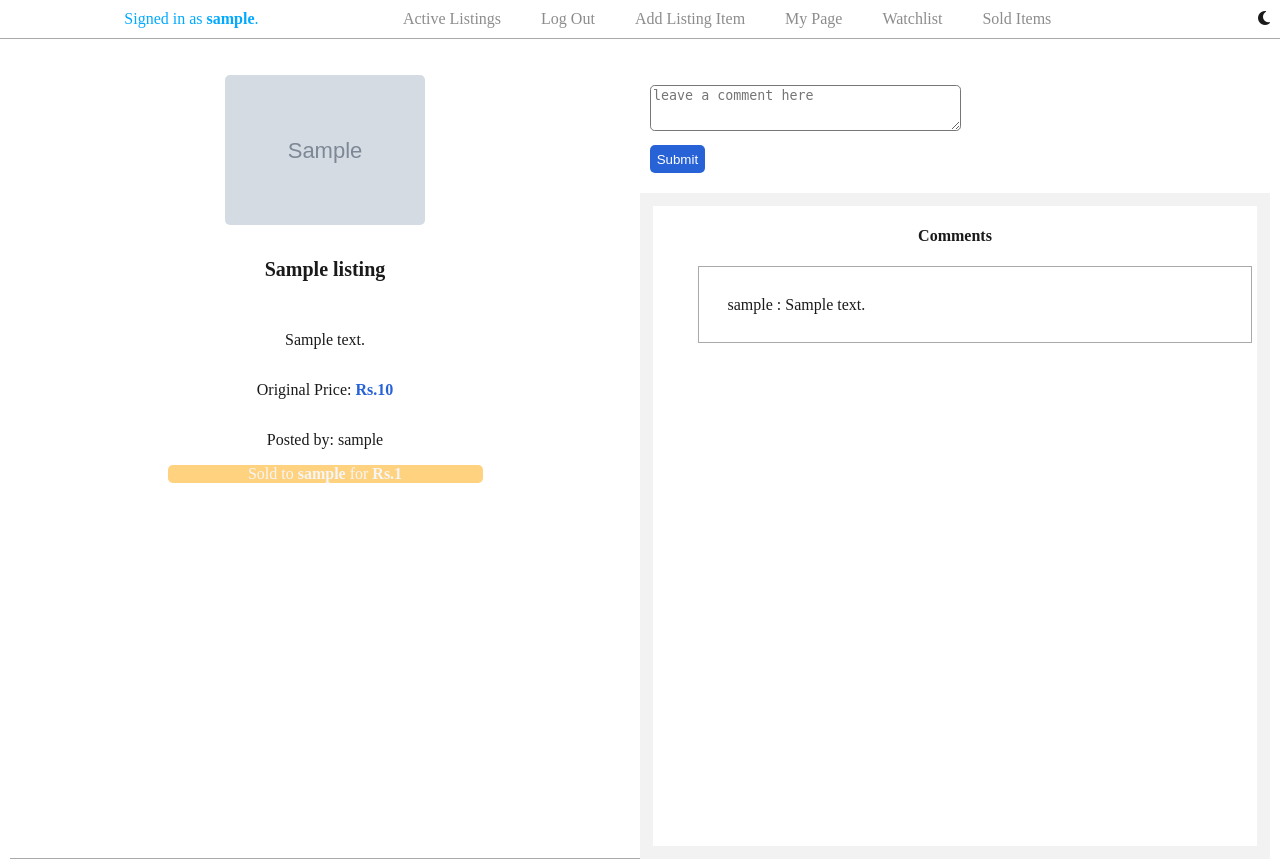
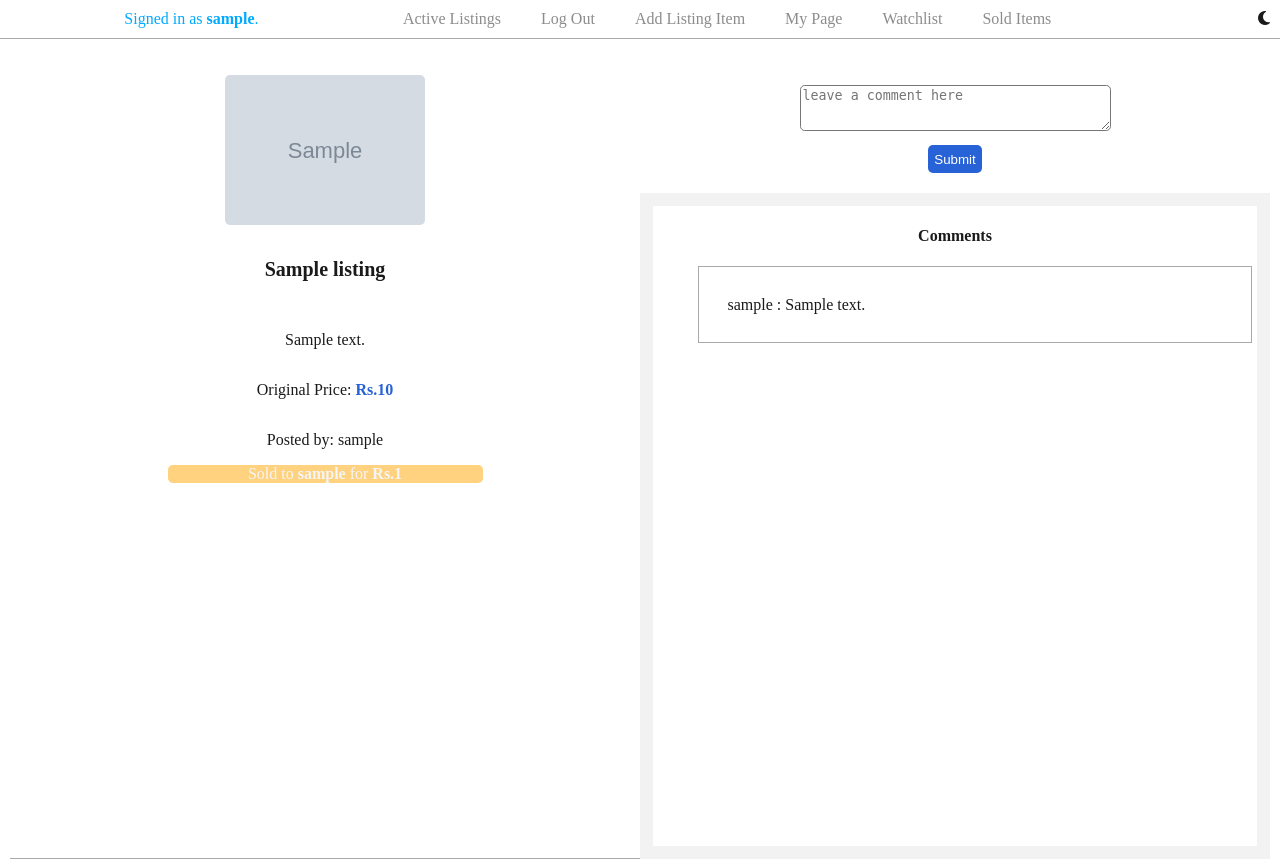
Before and after one commit to KarthiAKPS/Auction-website-clone, a Django app: page /sell/1 in a window 1280 px wide. Run offline with Django 3.2, Linux system fonts and the light colour scheme; a user stored in the database is signed in; tables that the repository leaves empty hold one stand-in row (values such as "Sample post"); grey boxes marked "Sample" are stand-in pictures; some libraries are stand-ins or nearby versions.

Commit message:
style changes

```diff
--- a/auctions/templates/auctions/edit.html
+++ b/auctions/templates/auctions/edit.html
@@ -1,5 +1,5 @@
 {% extends 'auctions/layout.html' %} {% block body %} {% if message %}
-<p class="alert alert-danger center">{{message}}</p>
+<p class="f2 alert alert-danger center">{{message}}</p>
 {% endif %}
 
 <div class="container-box">
@@ -9,7 +9,7 @@
     enctype="multipart/form-data"
   >
     {% csrf_token %}
-    <div class="flex-container create">
+    <div class="f2 flex-container create">
       <label>Title</label>
       <div class="form-group">
         <input
--- a/auctions/templates/auctions/layout.html
+++ b/auctions/templates/auctions/layout.html
@@ -17,7 +17,7 @@
             <div class='bar'>
             <div class="flex-container nav">
                 <div class="flex-container header">
-                    <div class="flex-header">
+                    <div class="f1 flex-header">
                     {% if user.is_authenticated %}
                         Signed in as <strong>{{ user.username }}</strong>.
                     {% else %}
@@ -25,7 +25,7 @@
                     {% endif %}
                     </div>
                 </div>
-                <div class="flex-container tabs">
+                <div class="f2 flex-container tabs">
                 <div class="nav-item">
                     <a class="nav-link" href="{% url 'index' %}">Active Listings</a>
                 </div>
--- a/auctions/templates/auctions/listings.html
+++ b/auctions/templates/auctions/listings.html
@@ -1,7 +1,7 @@
 {% extends 'auctions/layout.html' %}
 
 {% block body %}
-<div class="flex-container wrap row">
+<div class="f2 flex-container wrap row">
   <div class="flex-container col row-1">
     {% if user.is_authenticated and listings.isActive %}
     <div class="flex-container row col-1">
@@ -36,35 +36,35 @@
       </div>
     {% endif %}
     <div class="flex-container col desc">
-      <h5 class="card-title">{{listings.title}}</h5>
-      <p class="card-text description">{{listings.description}}</p>
-      <p class="card-text">
-        Original Price: <strong class="price">Rs.{{listings.price}}</strong>
+      <h5 class="f1 card-title">{{listings.title}}</h5>
+      <p class="f2 card-text description">{{listings.description}}</p>
+      <p class="f2 card-text">
+        Original Price: <strong class="f1 price">Rs.{{listings.price}}</strong>
       </p>
-      <p class="card-text description">Posted by: {{listings.posted_user}}</p>
+      <p class="f2 card-text description">Posted by: {{listings.posted_user}}</p>
     </div>
 
     {% if listings.isActive == False and u == by %}
-      <p class="flex-container col winning-alert">
+      <p class="f2 flex-container col winning-alert">
         <strong>Congratulations!! You won the auction for Rs.{{cur}}</strong>
       </p>
     {% else %}
       {% if listings.isActive %}
         <div class="flex-container col col-4">
-          <p class="card-text">
-            Current Bid is <strong class="price">Rs.{{cur}}</strong> by
-            {% if u == by %}<strong>you</strong>{% else %}<strong>{{by}}</strong>{% endif %}
+          <p class="f2 card-text">
+            Current Bid is <strong class="f1 price">Rs.{{cur}}</strong> by
+            {% if u == by %}<strong class="f1">you</strong>{% else %}<strong class='f1'>{{by}}</strong>{% endif %}
           </p>
-          <div class="form-group">
+          <div class="m-auto form-group">
             {% if pass %}
               {% if message %}
-                <div class="flex-container col">
+                <div class="f2 flex-container col">
                   <div class="alert alert-success center" role="alert">{{message}}</div>
                 </div>
               {% endif %}
             {% else %}
               {% if message %}
-                <div class="flex-container col">
+                <div class="f2 flex-container col">
                   <div class="alert alert-danger center" role="alert">{{message}}</div>
                 </div>
               {% endif %}
@@ -73,22 +73,22 @@
           {% if user.is_authenticated %}
             {% if u != owner and listings.isActive and u != by %}
               <form action="{% url 'bid' listings.id %}" method="post">
-                {% csrf_token %} <div class="flex-container row col-1 cen">
-                  <div class="form-group">{{ form.as_p }}</div>
-                  <div class="bid-button"><button class="btn-success" >Bid</button></div>
+                {% csrf_token %} <div class="f2 flex-container row col-1 cen">
+                  <div class="form-group">{{ form }}
+                  <button class="btn-success bid-button" >Bid</button></div>
                 </div>
               </form>
             {% endif %}
             {% if u != owner and listings.isActive and u == by %}
               <form method="post" action="{% url 'removebid' listings.id %}">
                 {% csrf_token %}
-                <div class="flex-container row col-1"><button class="btn-danger" >Remove Bid</button></div>
+                <div class="f2 flex-container row col-1"><button class="btn-danger" >Remove Bid</button></div>
               </form>
             {% endif %}
           {% endif %}
         </div>
       {% else %}
-          <p class="alert alert-warning center">Sold to <strong>{{by}}</strong> for <strong>Rs.{{cur}}</strong></p>
+          <p class="f2 alert alert-warning center">Sold to <strong class="f1">{{by}}</strong> for <strong class="f1">Rs.{{cur}}</strong></p>
       {% endif %}
     {% endif %}
   </div>
@@ -96,11 +96,11 @@
   <div class="flex-container col row-2">
     {% if user.is_authenticated %}
       <div class="flex-container col col-1">
-        <form class="input-group" action="{% url 'com' listings.id %}" method="post">
+        <form class="center p-top input-group" action="{% url 'com' listings.id %}" method="post">
           {% csrf_token %}
           <textarea class="form-group text-box" aria-label="Comment:" name="comment" placeholder="leave a comment here"></textarea>
-          <div class="form-group">
-            <button class='btn'>Submit</button>
+          <div class="m-auto form-group">
+            <button class='f2 btn'>Submit</button>
           </div>
         </form>
       </div>
@@ -109,15 +109,15 @@
       <div id="scroll-bg">
         <div id="scroll-div">
           <div id="scroll-obj">
-            <h4 class="heading center">Comments</h4>
+            <h4 class="f1 border-bottom p-bottom heading center">Comments</h4>
             <ul class="comments">
               {% for comm in comms %}
-                <li class="comment">
+                <li class="f2 comment">
                   {{comm}}
                 </li>
               {% empty %}
                 <div class="flex-container heading no-items">
-                  <h4 class="no-item">No comments</h4>
+                  <h4 class="f2 no-item">No comments</h4>
                 </div>
               {% endfor %}
             </ul>
--- a/auctions/views.py
+++ b/auctions/views.py
@@ -293,9 +293,14 @@
 def solditems(request):
     if request.method == "POST":
         cat = request.POST["category"]
-        c = Category.objects.get(category=cat)
+
+        if cat != 'all':
+            c = Category.objects.get(category=cat)
+            items = listing.objects.filter(isActive=False, category=c)
+        else:
+            items = listing.objects.filter(isActive=False)
+
         all_cat = Category.objects.all()
-        items = listing.objects.filter(isActive=False, category=c)
         return render(request, 'auctions/solditems.html', {
             "items" : items,
             "cat" : all_cat
```
Also changed, not shown: auctions/static/auctions/styles.css (+45 -5 lines), auctions/templates/auctions/create.html (+4 -4 lines), auctions/templates/auctions/index.html (+6 -6 lines), auctions/templates/auctions/login.html (+4 -4 lines), auctions/templates/auctions/mypage.html (+7 -7 lines), auctions/templates/auctions/mywatchlist.html (+7 -7 lines), auctions/templates/auctions/register.html (+4 -4 lines), auctions/templates/auctions/solditems.html (+6 -6 lines).
